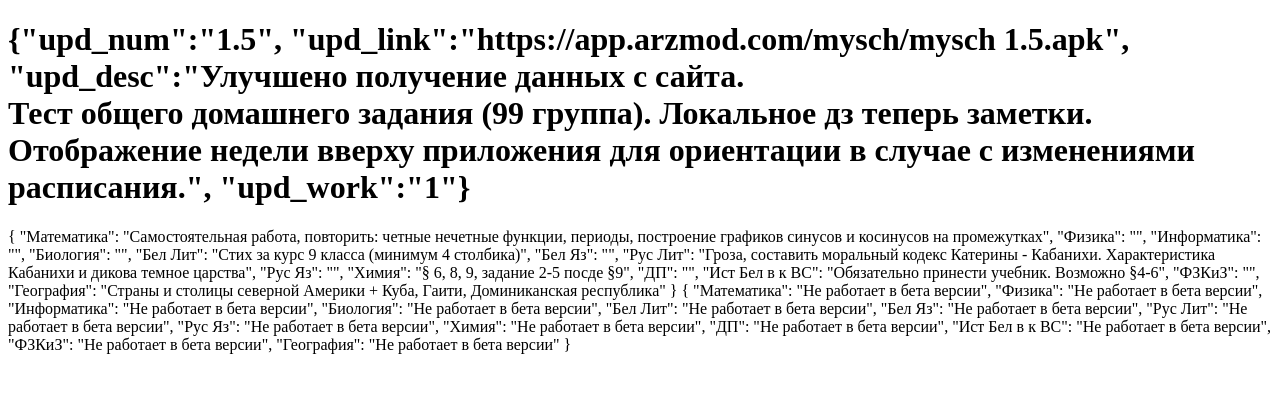
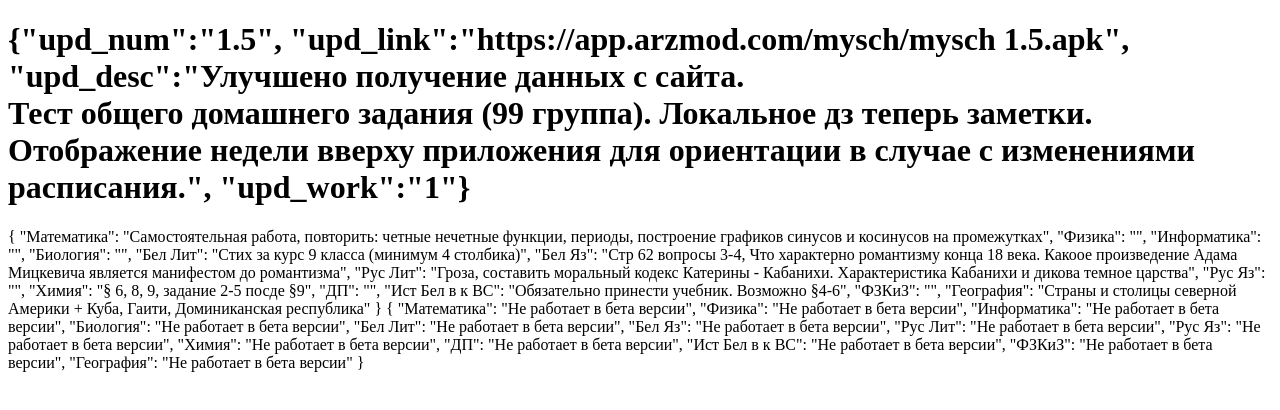
Before and after one commit to L1merGG/myschedule, a plain HTML site: page index.html in a window 1280 px wide. Drawn offline with Linux system fonts and the light colour scheme.

Commit message:
Update index.html

```diff
--- a/index.html
+++ b/index.html
@@ -21,7 +21,7 @@
   "Информатика": "",
   "Биология": "",
   "Бел Лит": "Стих за курс 9 класса (минимум 4 столбика)",
-  "Бел Яз": "",
+  "Бел Яз": "Стр 62 вопросы 3-4, Что характерно романтизму конца 18 века. Какоое произведение Адама Мицкевича является манифестом до романтизма",
   "Рус Лит": "Гроза, составить моральный кодекс Катерины - Кабанихи. Характеристика Кабанихи и дикова темное царства",
   "Рус Яз": "",
   "Химия": "§ 6, 8, 9, задание 2-5 посде §9",
```
